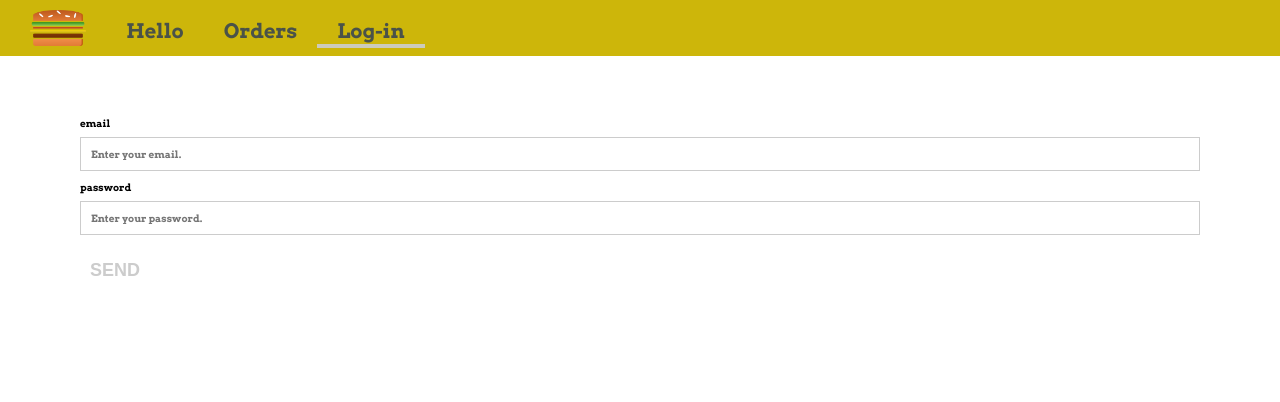
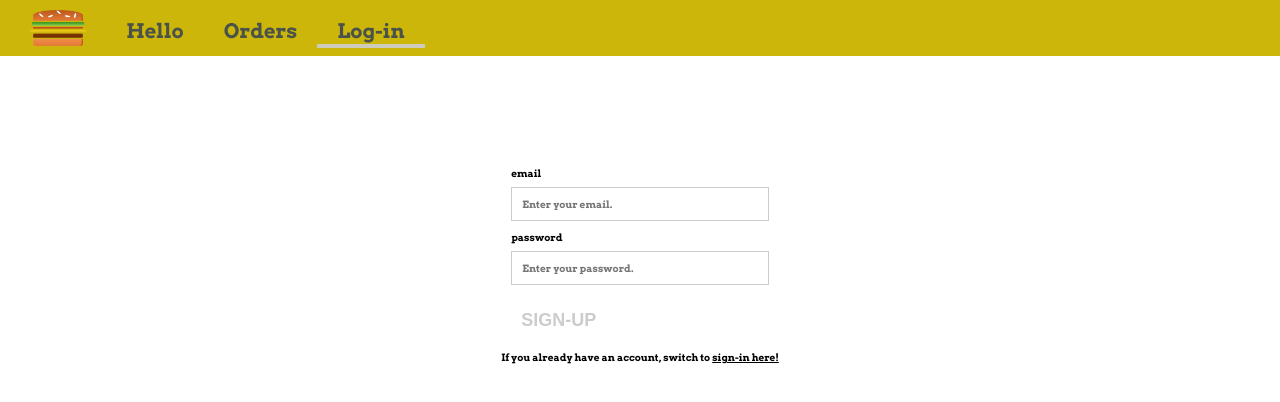
Before and after one commit to pldvd/burger-builder, a React (Create React App) app: page /auth in a window 1280 px wide. Shown: the top 402 px of the page. Built offline with nearby package versions, Linux system fonts and the light colour scheme.

Commit message:
add option to switch to sign in

```diff
--- /dev/null
+++ b/src/containers/Authentication/Authentication.module.scss
@@ -0,0 +1,16 @@
+.Authentication {
+  display: flex;
+  justify-content: center;
+  align-items: center;
+
+  form {
+    padding: 5rem;
+    max-width: 500px;
+    height: 50vh;
+  }
+}
+
+.signIn {
+  cursor: pointer;
+  text-decoration: underline;
+}
--- a/src/containers/Authentication/Authentication.tsx
+++ b/src/containers/Authentication/Authentication.tsx
@@ -4,6 +4,7 @@ import Input from '../../components/UI/Input/Input';
 import { AuthProps, AuthStateInterface } from './types';
 import { connect } from 'react-redux';
 import { auth } from '../../store/actions'; //since we are importing from a file there named index.js, no need to further specify path
+import styles from './Authentication.module.scss';
 
 class Authentication extends Component<AuthProps, AuthStateInterface> {
 
@@ -63,6 +64,7 @@ class Authentication extends Component<AuthProps, AuthStateInterface> {
   render() {
 
     return (
+      <div className={styles.Authentication}>
         <form onSubmit={this.handleSubmit}>
           <Input
             inputtype="email"
@@ -84,8 +86,12 @@ class Authentication extends Component<AuthProps, AuthStateInterface> {
             isValid={this.state.emailIsValid}
             touchedFields={this.state.touchedFields}
           />
-        <Button color={'green'} isDisabled={!this.state.formIsValid}>Send</Button>
+          <Button color={'green'} isDisabled={!this.state.formIsValid}>Sign-up</Button>
+          <div>
+            <p>If you already have an account, switch to <span className={styles.signIn}> sign-in here!</span></p>
+          </div>
         </form>
+      </div>
     )
   }
 }
```
Lines whose indentation alone changed are shown as unchanged.
